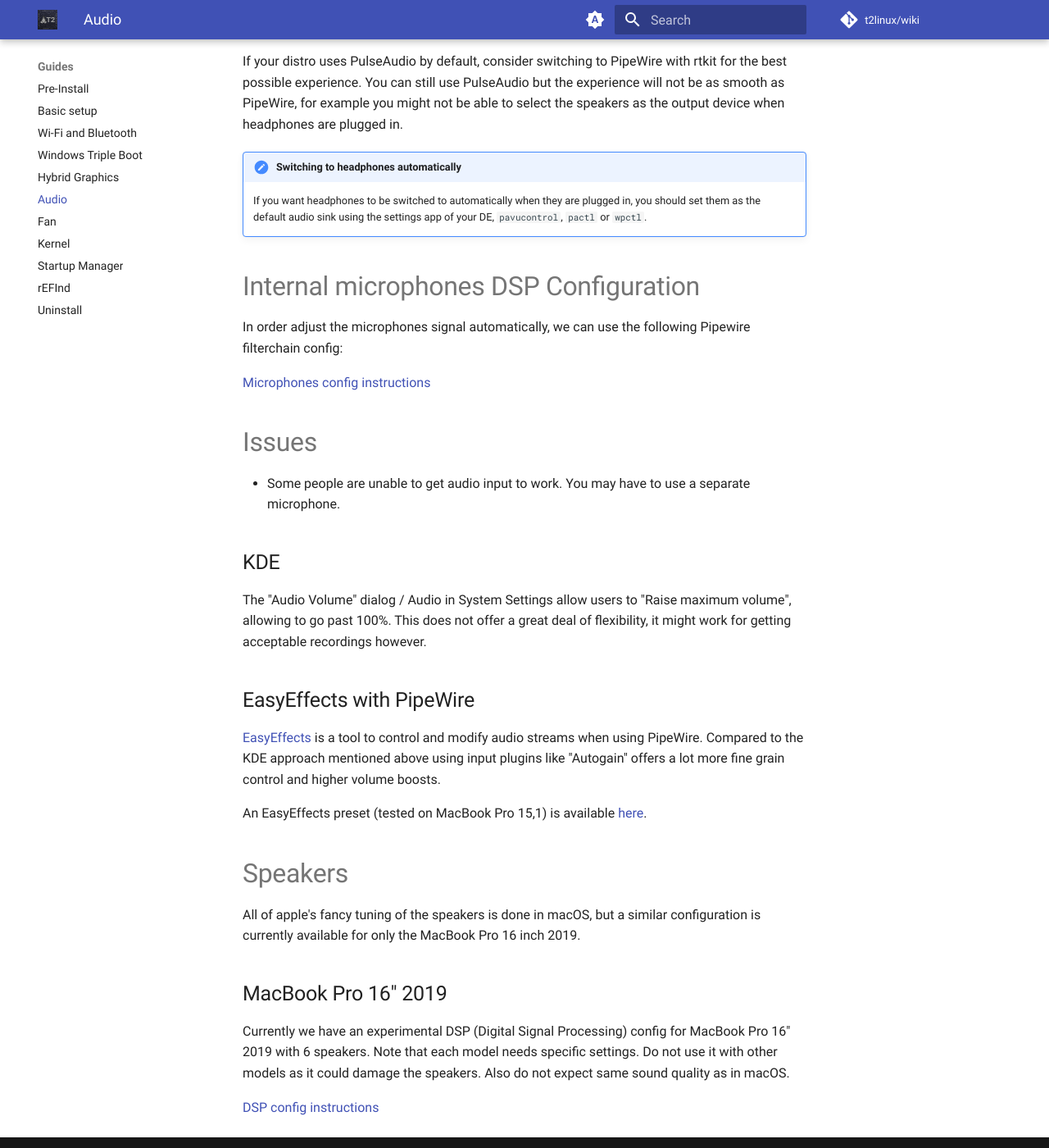
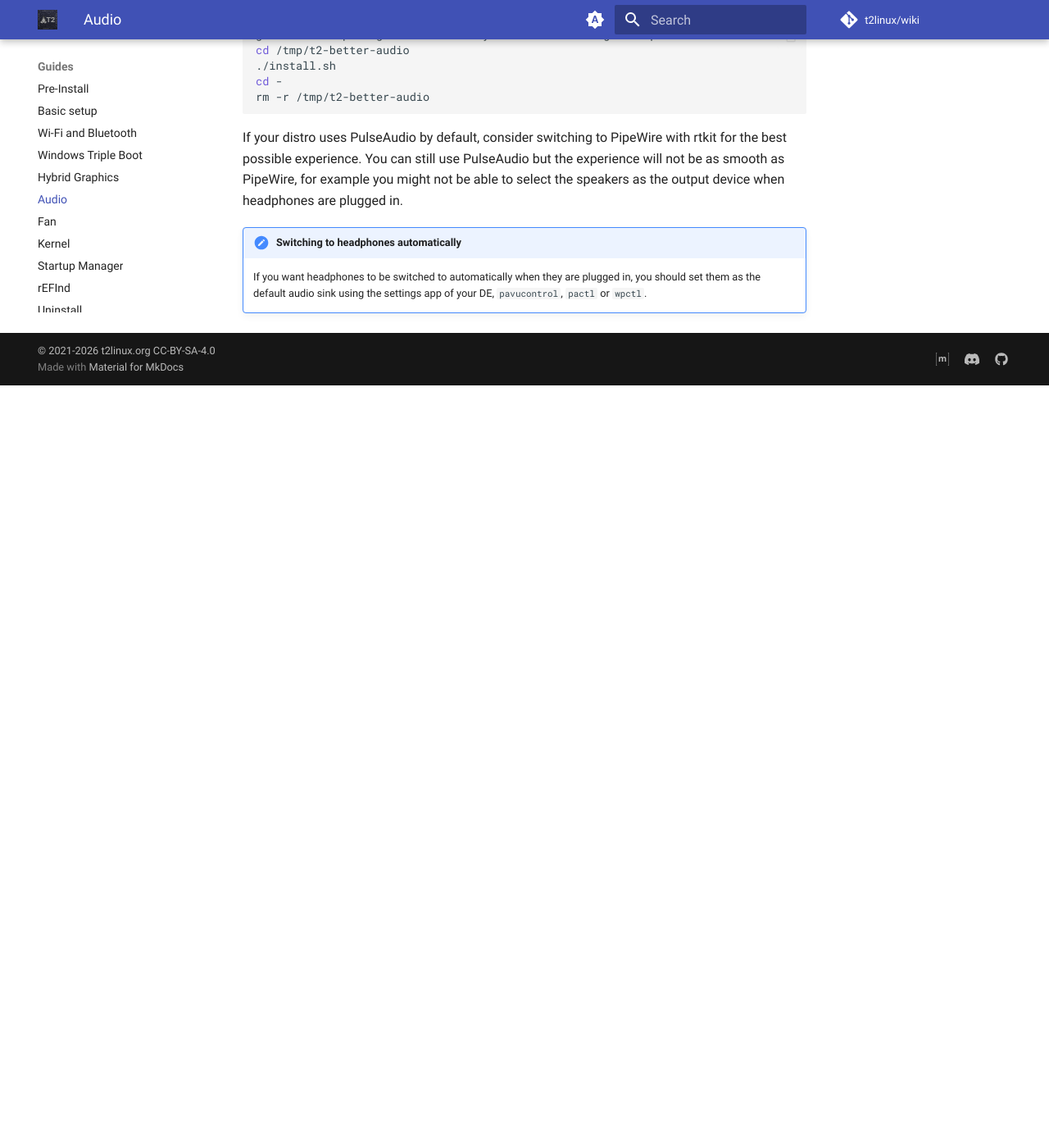
Before and after one commit to t2linux/wiki, an MkDocs documentation site: the page built from docs/guides/audio-config.md, in a window 1280 px wide and 1400 px high, scrolled down 1486 px. Shown: the whole window at 82% size. Built offline with MkDocs 1.6.1 and Material for MkDocs 9.7.7, drawn with Linux system fonts in a browser that asks for light colours; comment, search, counter and statistics services are not loaded; after the commit the page ends 1956 px from its top, so only the background shows below that; some of the changed text lies outside the part shown.

Commit message:
docs: update t2bce audio configuration guidance
Prefer distribution-provided audio profiles and retain t2-better-audio only as a fallback. Remove outdated DSP recommendations and Ubuntu PipeWire PPA instructions, fix the rEFInd link, and include T2BCE_DMA in manual kernel configurations.

````diff
--- a/docs/guides/audio-config.md
+++ b/docs/guides/audio-config.md
@@ -21,55 +21,27 @@ If not present, you'll have to update your bootup kernel parameters:
     If you use systemd-boot you'll instead edit your boot conf files to add `intel_iommu=on iommu=pt pm_async=off` to the options line. The files to edit will have the `.conf` extension and be in the loader/entries/ folder on your EFI partition. This will most likely be `/boot/efi/loader/entries`
 
 !!!note "rEFInd"
-    If you use rEFInd, it may have been configured to boot directly onto Linux, without indirectly booting GRUB or systemd-boot. If that's the case, you'll have to edit the boot parameters somewhere else. Follow the steps at [Using rEFInd as a replacement for GRUB, systemd-boot, etc.](guides/refind/#using-refind-as-a-replacement-for-grub-systemd-boot-etc)
+    If you use rEFInd, it may have been configured to boot directly onto Linux, without indirectly booting GRUB or systemd-boot. If that's the case, you'll have to edit the boot parameters somewhere else. Follow the steps at [Using rEFInd as a replacement for GRUB, systemd-boot, etc.](refind.md#using-refind-as-a-replacement-for-grub-systemd-boot-etc)
 
 # Audio Configuration Files
 
-Simply run the following to set up audio:
+The `t2bce_audio` kernel driver exposes the audio devices, but userspace audio
+profiles are also required. Install the `apple-t2-audio-config` package from
+your distribution's T2 repository. Distribution-specific installation guides
+normally include this package already.
+
+If your distribution does not provide the package, install the profiles
+manually:
 
 ```bash
-sudo git clone https://github.com/kekrby/t2-better-audio.git /tmp/t2-better-audio
+git clone https://github.com/kekrby/t2-better-audio.git /tmp/t2-better-audio
 cd /tmp/t2-better-audio
 ./install.sh
-sudo rm -r /tmp/t2-better-audio
 cd -
+rm -r /tmp/t2-better-audio
 ```
 
 If your distro uses PulseAudio by default, consider switching to PipeWire with rtkit for the best possible experience. You can still use PulseAudio but the experience will not be as smooth as PipeWire, for example you might not be able to select the speakers as the output device when headphones are plugged in.
 
 !!!note "Switching to headphones automatically"
     If you want headphones to be switched to automatically when they are plugged in, you should set them as the default audio sink using the settings app of your DE, `pavucontrol`, `pactl` or `wpctl`.
-
-# Internal microphones DSP Configuration
-
-In order adjust the microphones signal automatically, we can use the following Pipewire filterchain config:
-
-[Microphones config instructions](https://github.com/lemmyg/t2-apple-audio-dsp/tree/mic)
-
-# Issues
-
-- Some people are unable to get audio input to work. You may have to use a separate microphone.
-
-## KDE
-
-The "Audio Volume" dialog / Audio in System Settings allow users to "Raise maximum volume", allowing to go past 100%. This
-does not offer a great deal of flexibility, it might work for getting acceptable recordings however.
-
-## EasyEffects with PipeWire
-
-[EasyEffects](https://github.com/wwmm/easyeffects) is a tool to control and modify audio streams when using PipeWire. Compared
-to the KDE approach mentioned above using input plugins like "Autogain" offers a lot more fine grain control and higher volume
-boosts.
-
-An EasyEffects preset (tested on MacBook Pro 15,1) is available [here](https://github.com/angelobdev/t2-easyeffects-preset).
-
-# Speakers
-
-All of apple's fancy tuning of the speakers is done in macOS, but a similar configuration is currently available for only the MacBook Pro 16 inch 2019.
-
-## MacBook Pro 16" 2019
-
-Currently we have an experimental DSP (Digital Signal Processing) config for MacBook Pro 16" 2019 with 6 speakers.
-Note that each model needs specific settings. Do not use it with other models as it could damage the speakers. Also do not expect same sound quality as in macOS.
-
-[DSP config instructions](https://github.com/lemmyg/t2-apple-audio-dsp/tree/speakers_161)
````
Also changed, not shown: docs/distributions/gentoo/installation.md (+1 -0 lines), docs/distributions/ubuntu/faq.md (+5 -5 lines), docs/guides/kernel.md (+1 -0 lines).
